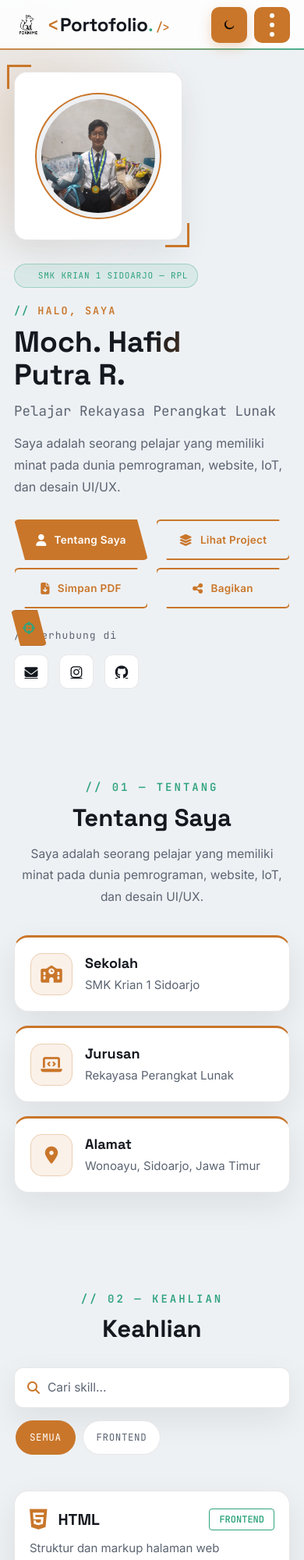
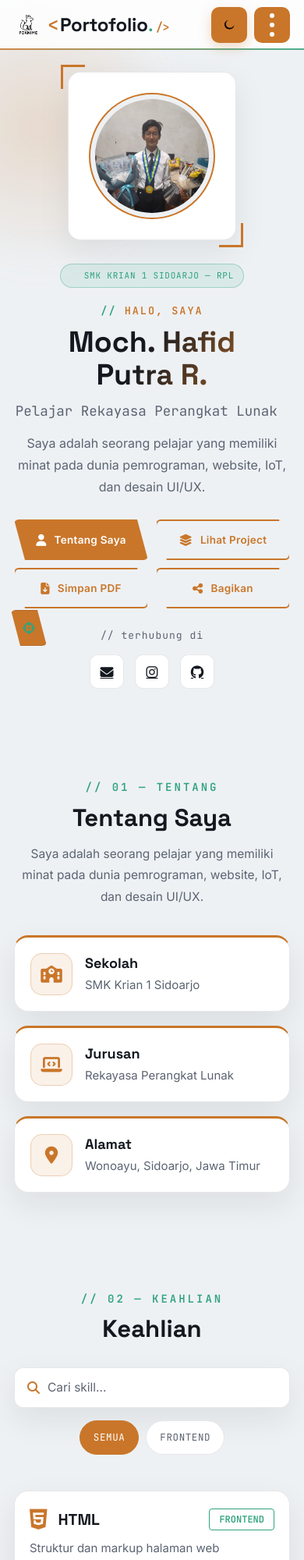
Before and after one commit to Hafidcuy/Portofolio, a website: page public/index.html in a window 390 px wide. Shown: the top 2000 px of the page at 78% size. Drawn offline with Linux system fonts and the light colour scheme; no server answers.

Commit message:
fix: tampilan HP kembali rata tengah yang rapi & simetris (hero, judul, chip filter, kontak), versi lega dipertahankan

```diff
--- a/public/tampilan.css
+++ b/public/tampilan.css
@@ -2651,3 +2651,38 @@ button.btn-outline{ font-family:'Inter',sans-serif; cursor:pointer; }
 @media (max-width:768px){
     .search-box{ flex:0 0 auto; width:100%; height:52px; min-height:52px; }
 }
+
+/* ===========================
+   KOREKSI ARAH TAMPILAN HP — kembali ke TENGAH yang rapi
+   (permintaan user: rata kiri terlihat ke samping & tidak rapi)
+   Versi lega tetap dipertahankan: navbar ramping, kartu lapang,
+   tombol grid 2 kolom simetris, chip filter 1 baris.
+=========================== */
+
+@media (max-width:768px){
+
+    .hero{
+        align-items:center;
+        text-align:center;
+    }
+    .left{ display:flex; flex-direction:column; align-items:center; }
+    .hero-badge{ text-align:center; align-self:center; }
+    .left h3, .left h1, .left h2{ text-align:center; }
+    .left p{ margin:0 auto; text-align:center; }
+    .right{ justify-content:center; }
+    .hero-button{ margin-left:auto; margin-right:auto; }
+    .hero-social{ justify-content:center; }
+    .hero-social::before{ text-align:center; margin-right:0; }
+
+    /* Judul & subjudul section tetap di tengah, kartu tetap lega */
+    .title, .sub-title{ text-align:center; }
+    .sub-title{ margin-left:auto; margin-right:auto; }
+
+    /* Baris chip filter di tengah (geser bila tidak muat) */
+    .filter-bar{ align-items:center; }
+    .filter-chips{ justify-content:center; }
+
+    /* Catatan kontak & hint form kembali ke tengah */
+    .contact-note{ text-align:center; }
+    .contact-form-hint{ text-align:center; }
+}
```
